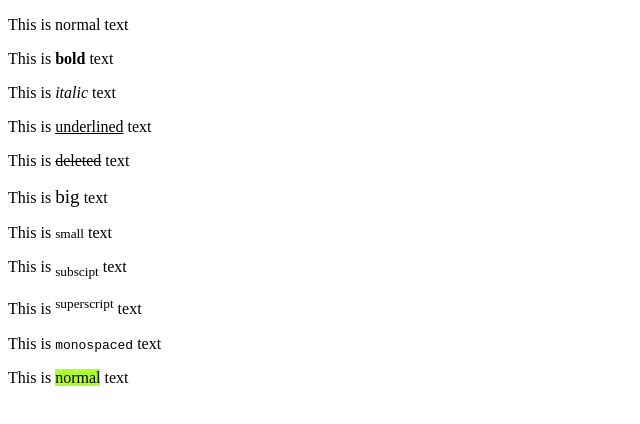
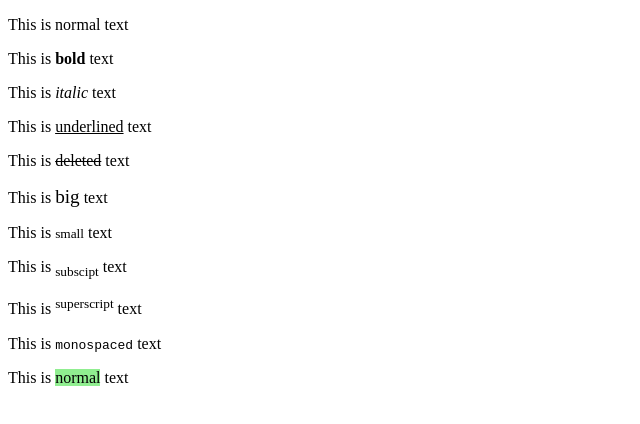
Before and after one commit to AmirhosseinBerlin/HTML_CSS, a plain HTML site: page index7.html in a window 1280 px wide. Shown: the full height of the page, 0-640 px from the left. Drawn offline with Linux system fonts and the light colour scheme.

Commit message:
Update index7.html

```diff
--- a/index7.html
+++ b/index7.html
@@ -17,6 +17,6 @@
     <p>This is <sub>subscipt</sub> text</p>
     <p>This is <sup>superscript</sup> text</p>
     <p>This is <tt>monospaced</tt> text</p>
-    <p>This is <mark style="background-color:greenyellow">normal</mark> text</p>
+    <p>This is <mark style="background-color:lightgreen">normal</mark> text</p>
 </body>
 </html>
```
